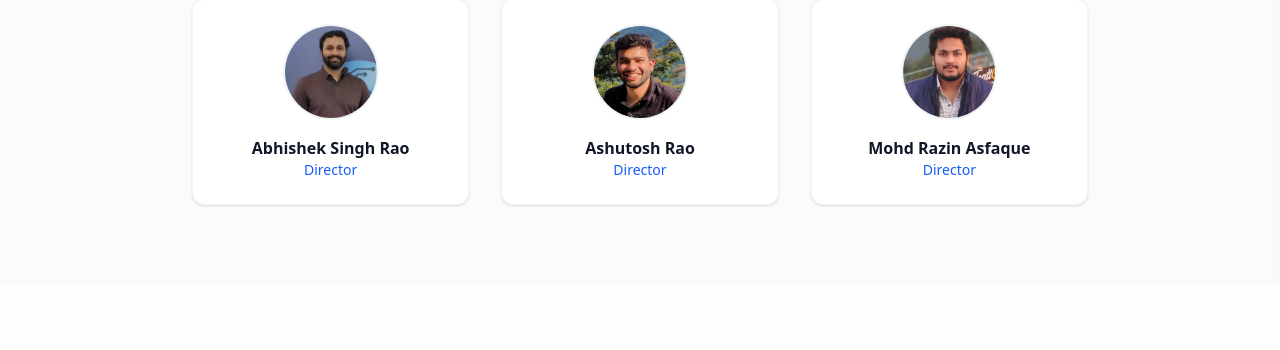
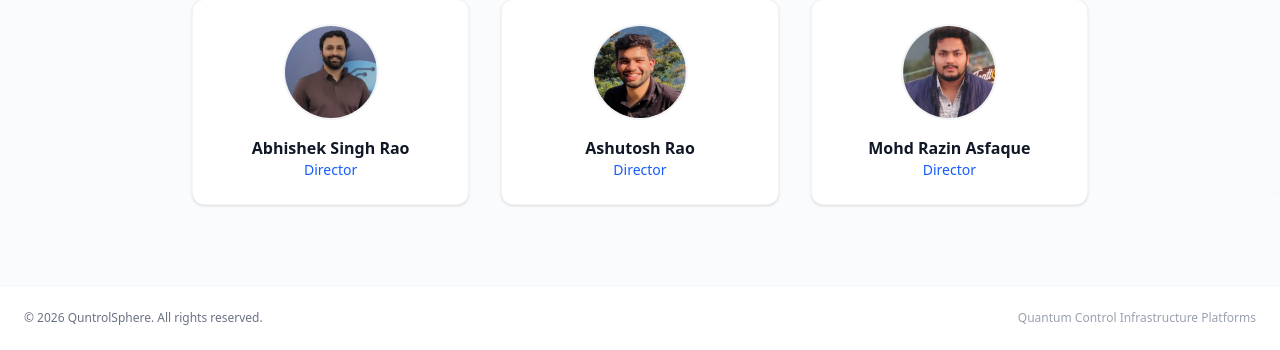
Before and after one commit to AbhisekSinghRao/Quntrolsphere_website, a FastAPI app: page /about in a window 1280 px wide. Shown: the part 1329-1679 px from the top of the page. Before the commit the page ends 1536 px from the top, so only its background shows below. Run offline with FastAPI, Linux system fonts and the light colour scheme.

Commit message:
Update base.html

```diff
--- a/templates/base.html
+++ b/templates/base.html
@@ -82,6 +82,17 @@
     {% block content %}{% endblock %}
   </main>
 
+  <footer class="bg-white border-t border-gray-100 py-6 mt-auto shrink-0">
+    <div class="max-w-7xl mx-auto px-6 flex flex-col sm:flex-row items-center justify-between gap-4 text-xs text-gray-500">
+      <div>
+        &copy; {{ current_year }} QuntrolSphere. All rights reserved.
+      </div>
+      <div class="flex space-x-6">
+        <span class="text-gray-400">Quantum Control Infrastructure Platforms</span>
+      </div>
+    </div>
+  </footer>
+
   <script>
     // Responsive Navbar Event Handler Logic
     const menuBtn = document.getElementById('mobileMenuBtn');
```
